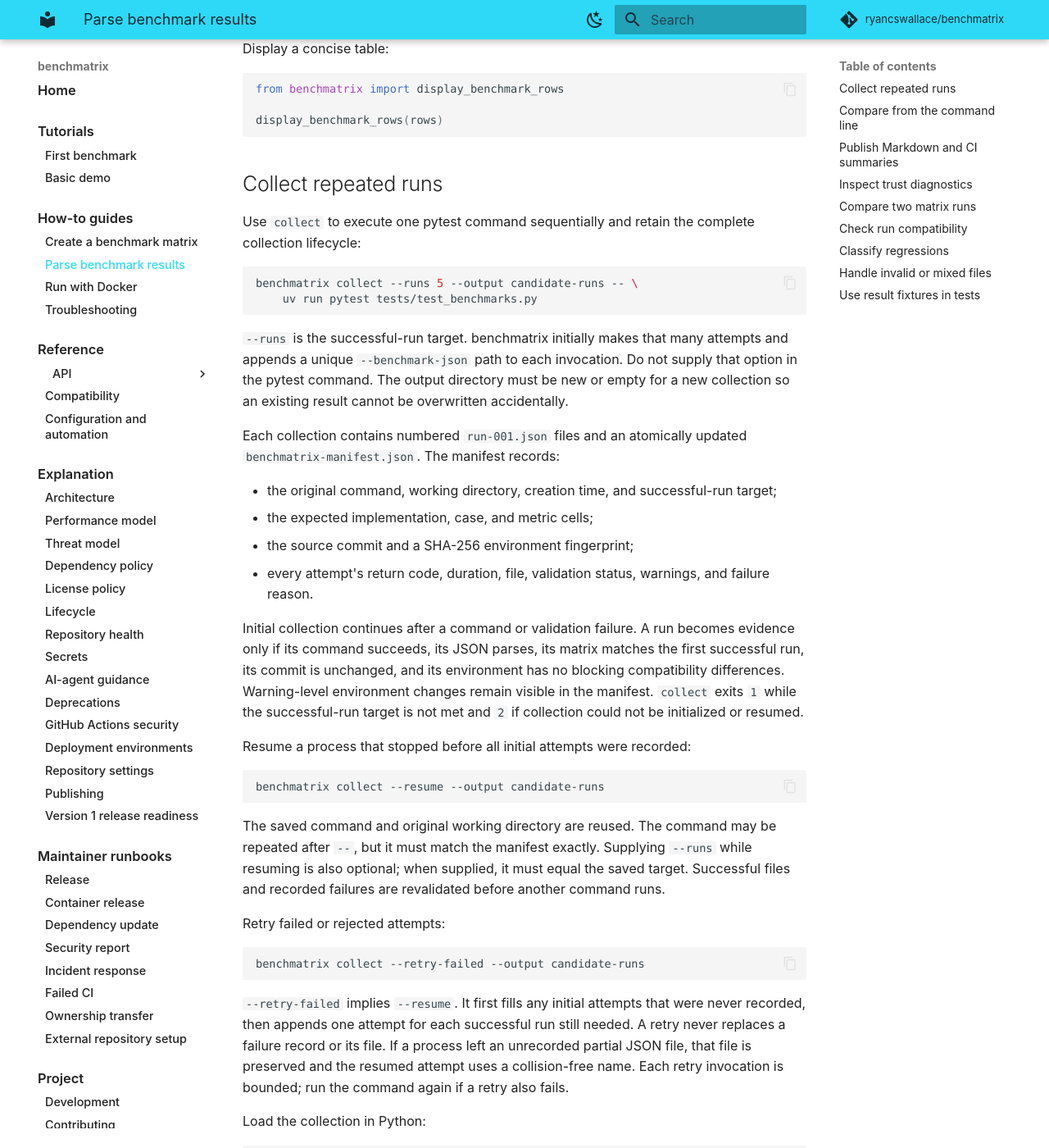
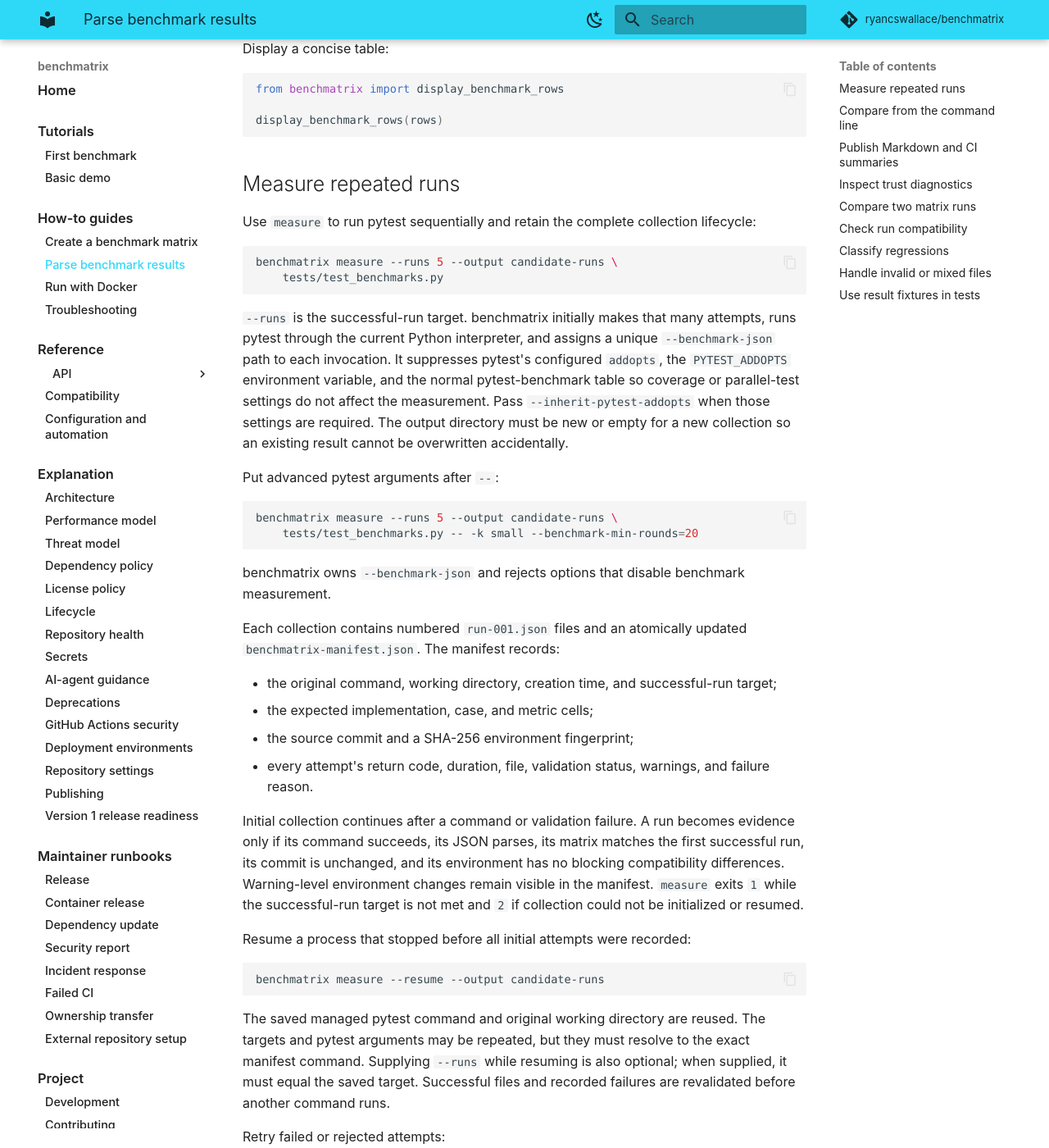
Before and after one commit to ryancswallace/benchmatrix, an MkDocs documentation site: the page built from docs/how-to/parse-results.md, in a window 1280 px wide and 1400 px high, scrolled down 550 px. Shown: the whole window at 82% size. Built offline with MkDocs 1.6.1 and Material for MkDocs 9.7.7, drawn with Linux system fonts in a browser that asks for light colours; comment, search, counter and statistics services are not loaded; some of the changed text lies outside the part shown.

Commit message:
docs: document  CLI subcommand

````diff
--- a/docs/demo/basic_demo.py
+++ b/docs/demo/basic_demo.py
@@ -14,7 +14,7 @@
 
     if os.environ.get("BENCHMATRIX_DEMO_SLOWDOWN"):
         # busy work to simulate a slow implementation
-        for index in range(0, len(values), 8):
+        for index in range(0, len(values), 2):
             result += values[index]
             result -= values[index]
 
--- a/docs/how-to/parse-results.md
+++ b/docs/how-to/parse-results.md
@@ -31,21 +31,34 @@
 display_benchmark_rows(rows)
 ```
 
-## Collect repeated runs
+## Measure repeated runs
 
-Use `collect` to execute one pytest command sequentially and retain the complete
-collection lifecycle:
+Use `measure` to run pytest sequentially and retain the complete collection
+lifecycle:
 
 ```bash
-benchmatrix collect --runs 5 --output candidate-runs -- \
-    uv run pytest tests/test_benchmarks.py
+benchmatrix measure --runs 5 --output candidate-runs \
+    tests/test_benchmarks.py
 ```
 
 `--runs` is the successful-run target. benchmatrix initially makes that many
-attempts and appends a unique `--benchmark-json` path to each invocation. Do not
-supply that option in the pytest command. The output directory must be new or
-empty for a new collection so an existing result cannot be overwritten
-accidentally.
+attempts, runs pytest through the current Python interpreter, and assigns a
+unique `--benchmark-json` path to each invocation. It suppresses pytest's
+configured `addopts`, the `PYTEST_ADDOPTS` environment variable, and the normal
+pytest-benchmark table so coverage or parallel-test settings do not affect the
+measurement. Pass `--inherit-pytest-addopts` when those settings are required.
+The output directory must be new or empty for a new collection so an existing
+result cannot be overwritten accidentally.
+
+Put advanced pytest arguments after `--`:
+
+```bash
+benchmatrix measure --runs 5 --output candidate-runs \
+    tests/test_benchmarks.py -- -k small --benchmark-min-rounds=20
+```
+
+benchmatrix owns `--benchmark-json` and rejects options that disable benchmark
+measurement.
 
 Each collection contains numbered `run-001.json` files and an atomically
 updated `benchmatrix-manifest.json`. The manifest records:
@@ -61,25 +74,25 @@
 evidence only if its command succeeds, its JSON parses, its matrix matches the
 first successful run, its commit is unchanged, and its environment has no
 blocking compatibility differences. Warning-level environment changes remain
-visible in the manifest. `collect` exits `1` while the successful-run target is
+visible in the manifest. `measure` exits `1` while the successful-run target is
 not met and `2` if collection could not be initialized or resumed.
 
 Resume a process that stopped before all initial attempts were recorded:
 
 ```bash
-benchmatrix collect --resume --output candidate-runs
+benchmatrix measure --resume --output candidate-runs
 ```
 
-The saved command and original working directory are reused. The command may be
-repeated after `--`, but it must match the manifest exactly. Supplying `--runs`
-while resuming is also optional; when supplied, it must equal the saved target.
-Successful files and recorded failures are revalidated before another command
-runs.
+The saved managed pytest command and original working directory are reused. The
+targets and pytest arguments may be repeated, but they must resolve to the exact
+manifest command. Supplying `--runs` while resuming is also optional; when
+supplied, it must equal the saved target. Successful files and recorded failures
+are revalidated before another command runs.
 
 Retry failed or rejected attempts:
 
 ```bash
-benchmatrix collect --retry-failed --output candidate-runs
+benchmatrix measure --retry-failed --output candidate-runs
 ```
 
 `--retry-failed` implies `--resume`. It first fills any initial attempts that
@@ -88,6 +101,14 @@
 an unrecorded partial JSON file, that file is preserved and the resumed attempt
 uses a collision-free name. Each retry invocation is bounded; run the command
 again if a retry also fails.
+
+Use `collect` instead when pytest must be launched by another environment
+manager, container, or custom command:
+
+```bash
+benchmatrix collect --runs 5 --output candidate-runs -- \
+    custom-runner pytest tests/test_benchmarks.py
+```
 
 Load the collection in Python:
 
````
Also changed, not shown: CHANGELOG.md (+4 -0 lines), README.md (+25 -14 lines), docs/demo/README.md (+9 -11 lines), docs/explanation/architecture.md (+8 -2 lines), docs/index.md (+6 -2 lines), docs/reference/compatibility.md (+9 -4 lines), docs/tutorials/first-benchmark.md (+10 -7 lines).
